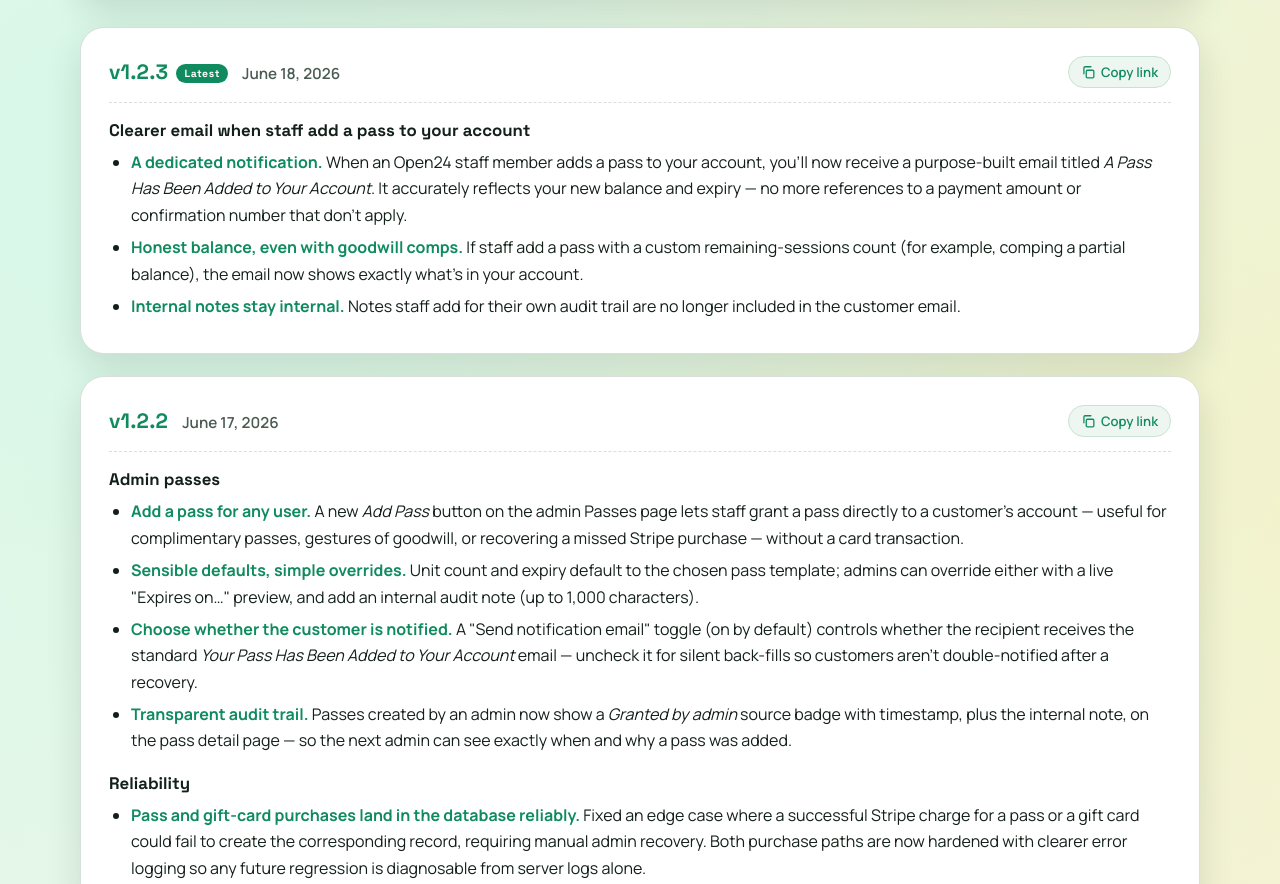
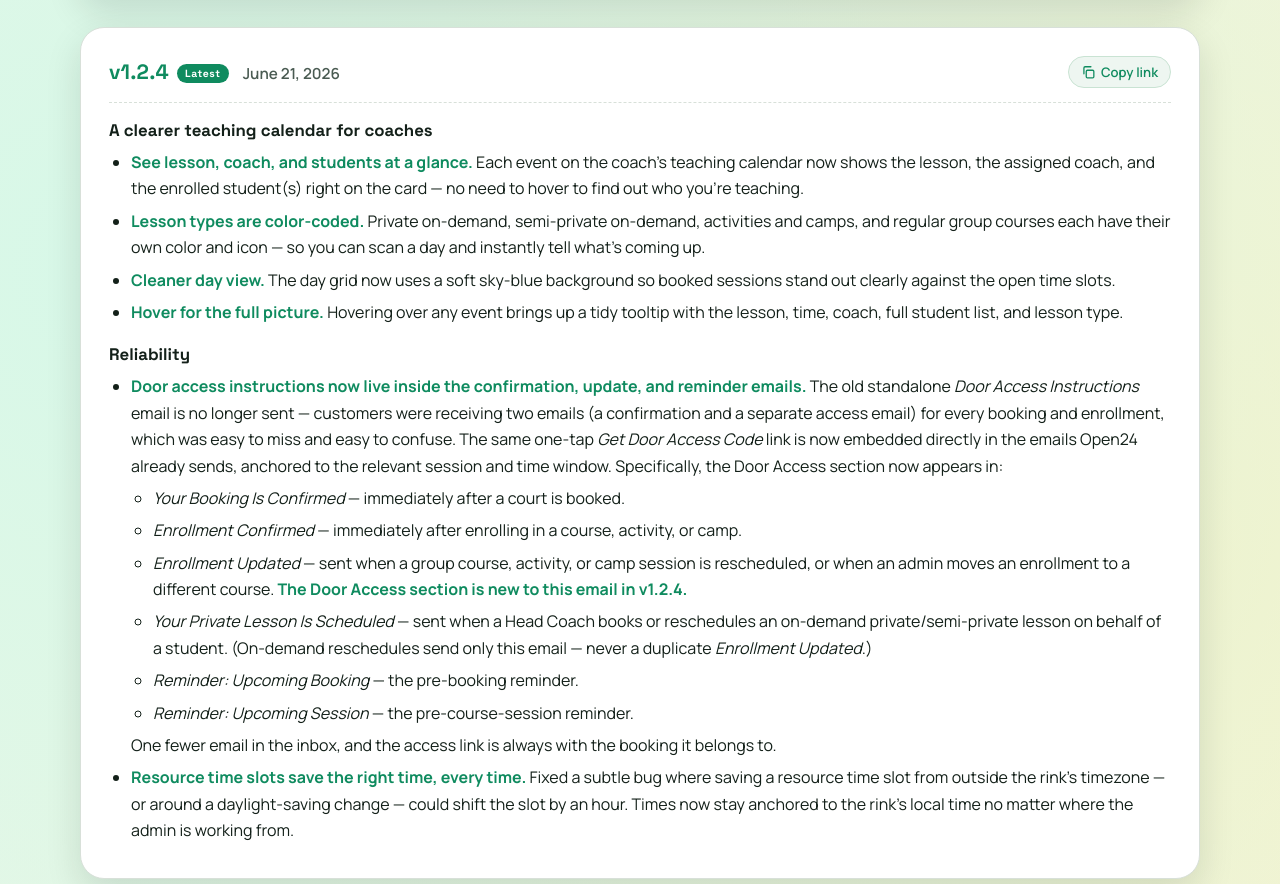
Before and after one commit to opentwentyfour/opentwentyfour.github.io, a plain HTML site: page changelog.html in a window 1280 px wide. Shown: the part 306-1190 px from the top of the page. Drawn offline with Linux system fonts and the light colour scheme.

Commit message:
v1.2.4 - feat: add release notes for version 1.2.4 with updates to teaching calendar and email notifications

```diff
--- a/changelog.html
+++ b/changelog.html
@@ -240,6 +240,40 @@
     </div>
 
     <main id="releases">
+
+      <!-- ───────────────── v1.2.4 ───────────────── -->
+      <article class="release" data-version="v1.2.4" id="v1.2.4">
+        <div class="release-head">
+          <span class="version-tag">v1.2.4</span>
+          <span class="release-date">June 21, 2026</span>
+          <button class="copy-link" type="button" data-version="v1.2.4" aria-label="Copy link to v1.2.4">
+            <svg viewBox="0 0 24 24" fill="none" stroke="currentColor" stroke-width="2.2" stroke-linecap="round" stroke-linejoin="round"><rect x="9" y="9" width="13" height="13" rx="2"/><path d="M5 15V5a2 2 0 0 1 2-2h10"/></svg>
+            <span class="copy-text">Copy link</span>
+          </button>
+        </div>
+        <h3>A clearer teaching calendar for coaches</h3>
+        <ul>
+          <li><strong>See lesson, coach, and students at a glance.</strong> Each event on the coach's teaching calendar now shows the lesson, the assigned coach, and the enrolled student(s) right on the card — no need to hover to find out who you're teaching.</li>
+          <li><strong>Lesson types are color-coded.</strong> Private on-demand, semi-private on-demand, activities and camps, and regular group courses each have their own color and icon — so you can scan a day and instantly tell what's coming up.</li>
+          <li><strong>Cleaner day view.</strong> The day grid now uses a soft sky-blue background so booked sessions stand out clearly against the open time slots.</li>
+          <li><strong>Hover for the full picture.</strong> Hovering over any event brings up a tidy tooltip with the lesson, time, coach, full student list, and lesson type.</li>
+        </ul>
+        <h3>Reliability</h3>
+        <ul>
+          <li><strong>Door access instructions now live inside the confirmation, update, and reminder emails.</strong> The old standalone <em>Door Access Instructions</em> email is no longer sent — customers were receiving two emails (a confirmation and a separate access email) for every booking and enrollment, which was easy to miss and easy to confuse. The same one-tap <em>Get Door Access Code</em> link is now embedded directly in the emails Open24 already sends, anchored to the relevant session and time window. Specifically, the Door Access section now appears in:
+            <ul>
+              <li><em>Your Booking Is Confirmed</em> — immediately after a court is booked.</li>
+              <li><em>Enrollment Confirmed</em> — immediately after enrolling in a course, activity, or camp.</li>
+              <li><em>Enrollment Updated</em> — sent when a group course, activity, or camp session is rescheduled, or when an admin moves an enrollment to a different course. <strong>The Door Access section is new to this email in v1.2.4.</strong></li>
+              <li><em>Your Private Lesson Is Scheduled</em> — sent when a Head Coach books or reschedules an on-demand private/semi-private lesson on behalf of a student. (On-demand reschedules send only this email — never a duplicate <em>Enrollment Updated</em>.)</li>
+              <li><em>Reminder: Upcoming Booking</em> — the pre-booking reminder.</li>
+              <li><em>Reminder: Upcoming Session</em> — the pre-course-session reminder.</li>
+            </ul>
+            One fewer email in the inbox, and the access link is always with the booking it belongs to.
+          </li>
+          <li><strong>Resource time slots save the right time, every time.</strong> Fixed a subtle bug where saving a resource time slot from outside the rink's timezone — or around a daylight-saving change — could shift the slot by an hour. Times now stay anchored to the rink's local time no matter where the admin is working from.</li>
+        </ul>
+      </article>
 
       <!-- ───────────────── v1.2.3 ───────────────── -->
       <article class="release" data-version="v1.2.3" id="v1.2.3">
```
